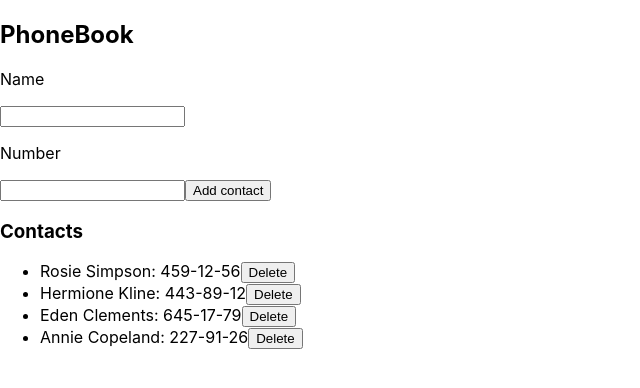
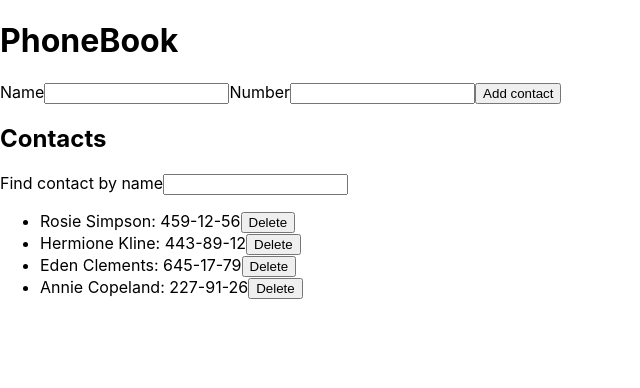
Before and after one commit to ViyBabay/goit-react-hw-02-phonebook, a React (Create React App) app: page / in a window 1280 px wide. Shown: the top 388 px of the page, without its empty margins (0-640 px from the left). Built offline with nearby package versions, Linux system fonts and the light colour scheme.

Commit message:
del + filter

```diff
--- a/src/components/App.jsx
+++ b/src/components/App.jsx
@@ -1,5 +1,7 @@
-import React, { Component } from 'react';
+import  { Component } from 'react';
 import { ContactList } from './ContactList/ContactList';
+import { Filter } from './Filter/Filter';
+import { ContactForm } from './ContactForm/ContactForm';
 // import { nanoid } from 'nanoid'
 
 export class App extends Component {
@@ -10,52 +12,48 @@ export class App extends Component {
       { id: 'id-3', name: 'Eden Clements', number: '645-17-79' },
       { id: 'id-4', name: 'Annie Copeland', number: '227-91-26' },
     ],
-    // filter: '',
+    filter: '',
     name: '',
-    // number: '',
   };
 
   deleteContact = contactId => {
     this.setState(prevState => ({
-      contacts: prevState.contacts.filter(contact => contact.id !== contactId)
+      contacts: prevState.contacts.filter(contact => contact.id !== contactId),
     }));
-}
+  };
+
+  filterContact = evt => {
+    this.setState({ filter: evt.currentTarget.value });
+  };
+
+  getVisibleContacts = () => {
+    const { contacts, filter } = this.state;
+    const normilizedFilter = filter.toLowerCase();
+
+    return contacts.filter(contact =>
+      contact.name.toLowerCase().includes(normilizedFilter),
+    )
+  };
+
+  formSubmitHandler = data => {
+
+  }
 
 
   render() {
-    const { contacts } = this.state;
+    const { filter } = this.state;
+    const visibleContacts = this.getVisibleContacts();
     return (
       <div>
-        <h2>PhoneBook</h2>
-        <form>
-          <p>Name</p>
-          <input
-            type="text"
-            name="name"
-            pattern="^[a-zA-Zа-яА-Я]+(([' -][a-zA-Zа-яА-Я ])?[a-zA-Zа-яА-Я]*)*$"
-            title="Name may contain only letters, apostrophe, dash and spaces. For example Adrian, Jacob Mercer, Charles de Batz de Castelmore d'Artagnan"
-            required
-          />
-          <p>Number</p>
-          <input
-            type="tel"
-            name="number"
-            pattern="\+?\d{1,4}?[-.\s]?\(?\d{1,3}?\)?[-.\s]?\d{1,4}[-.\s]?\d{1,4}[-.\s]?\d{1,9}"
-            title="Phone number must be digits and can contain spaces, dashes, parentheses and can start with +"
-            required
-          />
-          <button type="button">Add contact</button>
-        </form>
-        <h3>Contacts</h3>
-        {/* <ul>
-      {this.state.contacts.map(({ id, name, number }) => (
-        <li key={id}>
-          {name}: {number}
-          <button onClick={() => this.deleteContact(id)}>Delete</button>
-        </li>
-      ))}
-    </ul> */}
-        <ContactList contacts={contacts} onDeleteContact={this.deleteContact}/>
+        <h1>PhoneBook</h1>
+        <ContactForm onSubmit={this.formSubmitHandler} />
+
+        <h2>Contacts</h2>
+        <Filter value={filter}
+          onChange={this.filterContact}/>
+        <ContactList
+          contacts={visibleContacts}
+          onDeleteContact={this.deleteContact}/>
       </div>
     );
   }
--- /dev/null
+++ b/src/components/ContactForm/ContactForm.jsx
@@ -0,0 +1,70 @@
+import React, { Component } from 'react';
+// import PropTypes from 'prop-types';
+import { nanoid } from 'nanoid';
+
+export class ContactForm extends Component {
+  state = {
+    name: '',
+    number: '',
+  };
+
+  handleChange = evt => {
+    const { name, value } = evt.currentTarget;
+    this.setState({
+      [name]: value,
+    });
+  };
+
+  handleSubmit = evt => {
+      evt.preventDefault();
+      const contactInfo = {
+      id: nanoid(),
+      name: this.state.name,
+      number: this.state.number,
+      };
+      this.props.onAddContact(contactInfo);
+
+    console.log(this.state);
+      this.props.onSubmit(this.state);
+      this.reset();
+  };
+
+  reset = () => {
+    this.setState({
+      name: '',
+      number: '',
+    });
+  };
+
+  render() {
+    return (
+      <form onSubmit={this.handleSubmit}>
+        <label>
+          Name
+          <input
+            type="text"
+            name="name"
+            value={this.state.name}
+            onChange={this.handleChange}
+            pattern="^[a-zA-Zа-яА-Я]+(([' -][a-zA-Zа-яА-Я ])?[a-zA-Zа-яА-Я]*)*$"
+            title="Name may contain only letters, apostrophe, dash and spaces. For example Adrian, Jacob Mercer, Charles de Batz de Castelmore d'Artagnan"
+            required
+          />
+        </label>
+        <label>
+          Number
+          <input
+            type="tel"
+            name="number"
+            value={this.state.number}
+            onChange={this.handleChange}
+            pattern="\+?\d{1,4}?[-.\s]?\(?\d{1,3}?\)?[-.\s]?\d{1,4}[-.\s]?\d{1,4}[-.\s]?\d{1,9}"
+            title="Phone number must be digits and can contain spaces, dashes, parentheses and can start with +"
+            required
+          />
+        </label>
+        <button type="submit">Add contact</button>
+      </form>
+    );
+  }
+}
--- a/src/components/ContactList/ContactList.jsx
+++ b/src/components/ContactList/ContactList.jsx
@@ -1,5 +1,5 @@
 import React from 'react';
-// import { nanoid } from 'nanoid'
+// import PropTypes from 'prop-types';
 
 export const ContactList = ({ contacts, onDeleteContact }) => {
   return (
--- /dev/null
+++ b/src/components/Filter/Filter.jsx
@@ -0,0 +1,11 @@
+import React from 'react';
+// import PropTypes from 'prop-types';
+
+export const Filter = ({ value, onChange }) => {
+  return (
+    <label>
+      Find contact by name
+      <input type="text" value={value} onChange={onChange}></input>
+    </label>
+  );
+};
```
